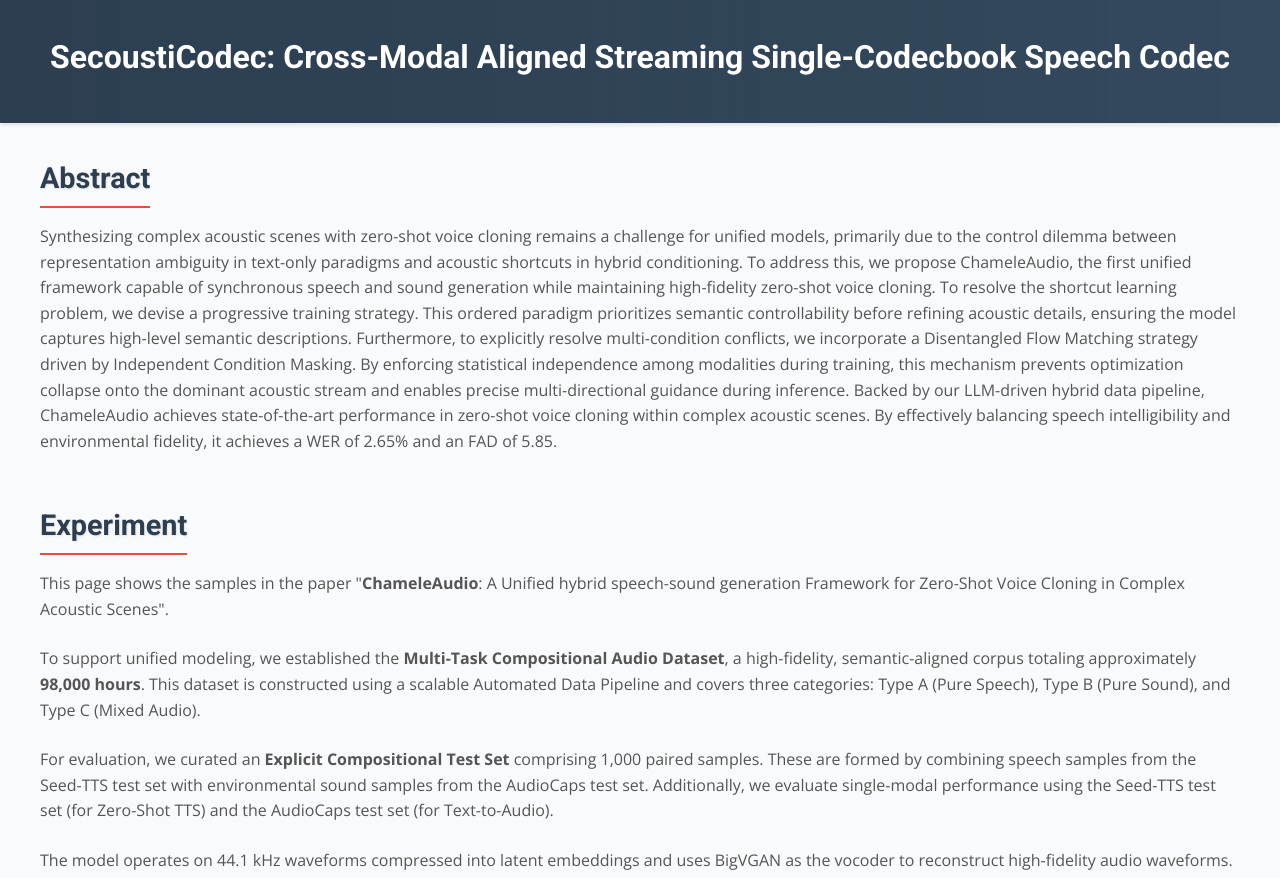
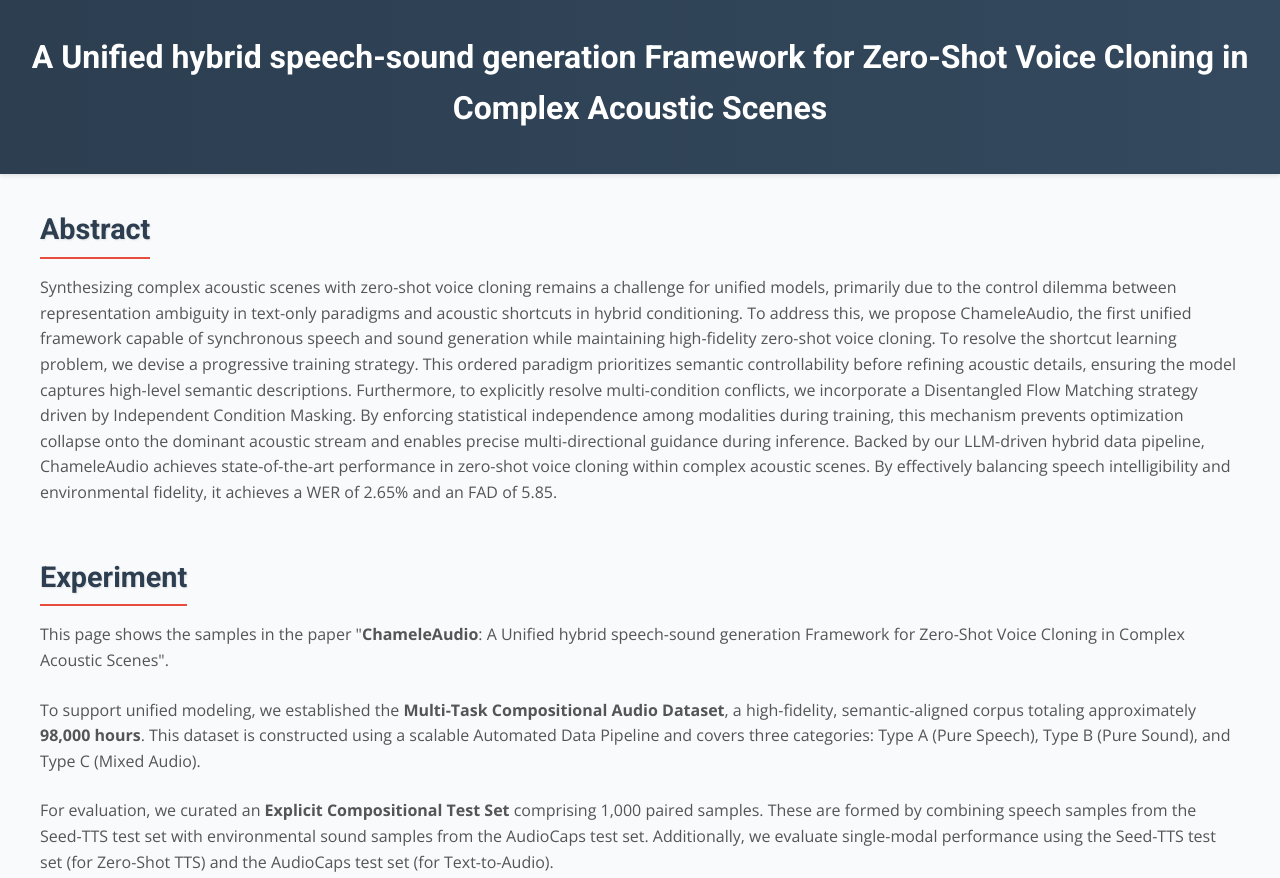
Before and after one commit to DemoAnonymity/chameleaudio, a plain HTML site: page index.html in a window 1280 px wide. Shown: the top 878 px of the page. Drawn offline with nearby package versions, Linux system fonts and the light colour scheme.

Commit message:
Update index.html

```diff
--- a/index.html
+++ b/index.html
@@ -202,7 +202,7 @@
 </head>
 <body>
   <header>
-    <h1>SecoustiCodec: Cross-Modal Aligned Streaming Single-Codecbook Speech Codec</h1>
+    <h1>A Unified hybrid speech-sound generation Framework for Zero-Shot Voice Cloning in Complex Acoustic Scenes</h1>
   </header>
 
   <main>
```
